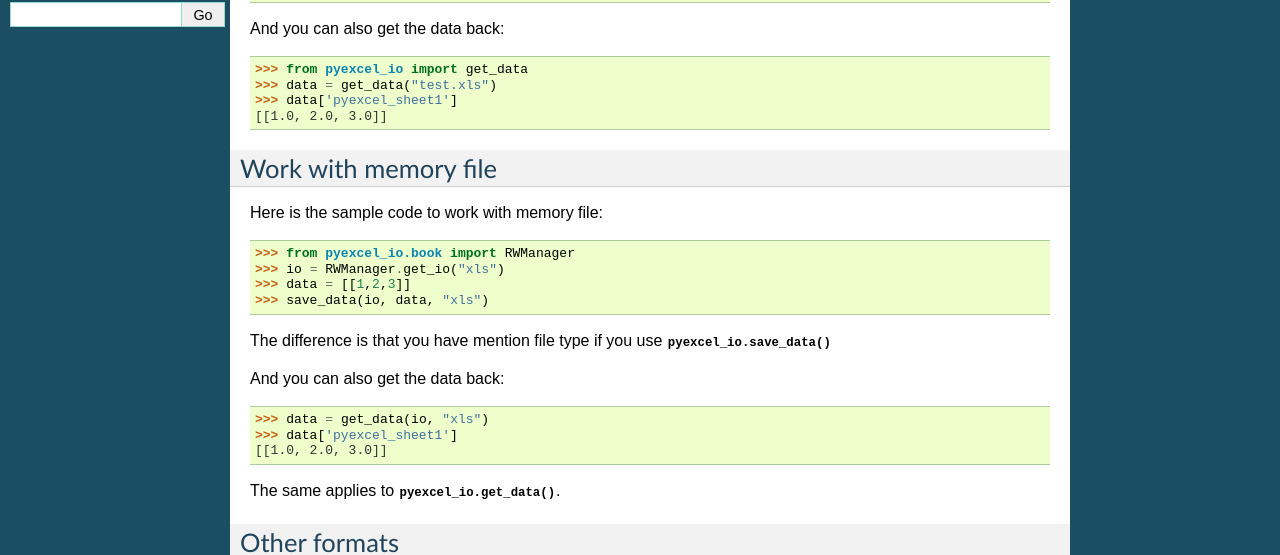
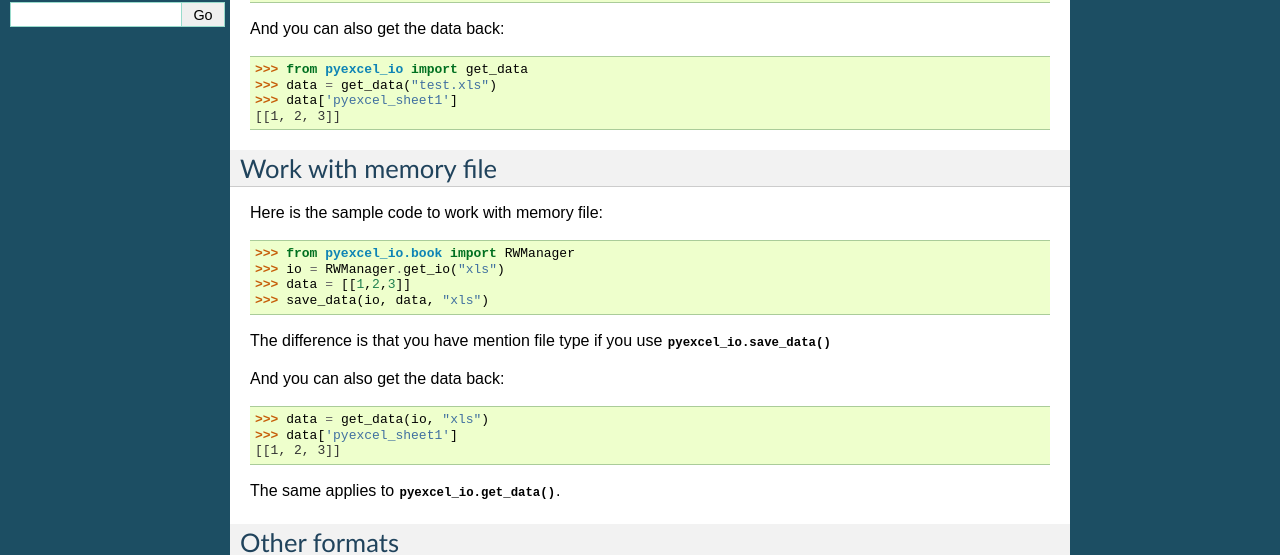
Before and after one commit to pyexcel/pyexcel-io, a Sphinx documentation site: the page built from doc/source/extensions.rst, in a window 1280 px wide. Shown: the part 309-864 px from the top of the page. Built offline with Sphinx 7.4.7, drawn with Linux system fonts in a browser that asks for light colours.

Commit message:
bug fix on py3 and take latest pyexcel-xls

```diff
--- a/doc/source/extensions.rst
+++ b/doc/source/extensions.rst
@@ -20,7 +20,7 @@ And you can also get the data back::
     >>> from pyexcel_io import get_data
     >>> data = get_data("test.xls")
     >>> data['pyexcel_sheet1']
-    [[1.0, 2.0, 3.0]]
+    [[1, 2, 3]]
 
 
 Work with memory file
@@ -39,7 +39,7 @@ And you can also get the data back::
 
     >>> data = get_data(io, "xls")
     >>> data['pyexcel_sheet1']
-    [[1.0, 2.0, 3.0]]
+    [[1, 2, 3]]
 
 The same applies to :meth:`pyexcel_io.get_data`.
 
--- a/pyexcel_io/__init__.py
+++ b/pyexcel_io/__init__.py
@@ -9,7 +9,7 @@
 """
 from .io import get_data, save_data
 from .manager import RWManager
-import fileformat, database
+from . import fileformat, database
 
 exports = fileformat.exports + database.exports
 
```
